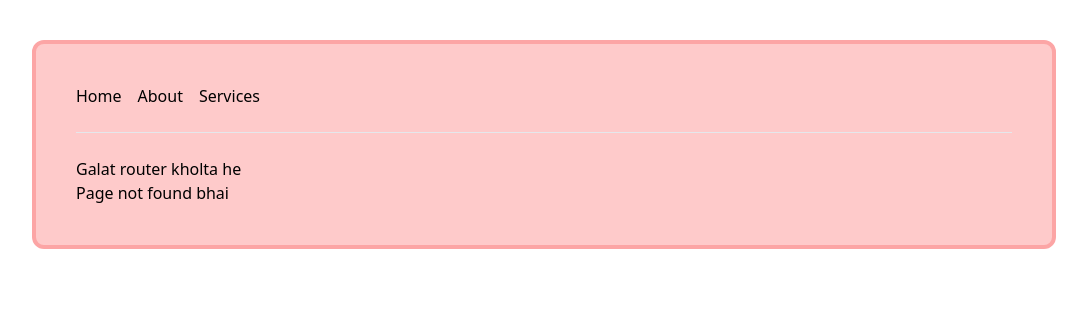
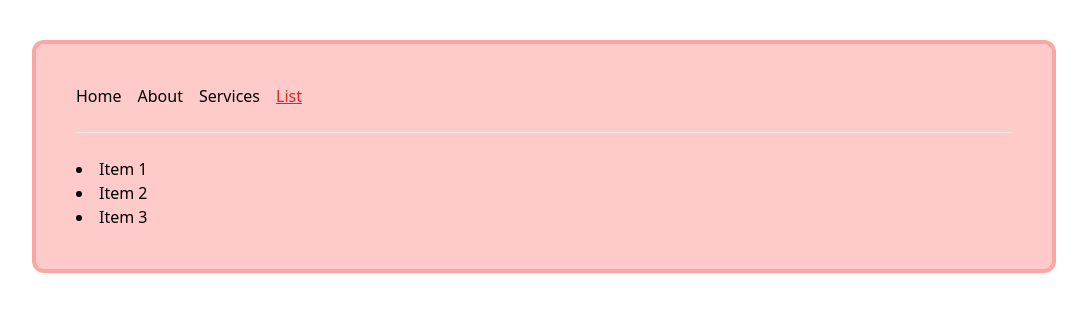
Before and after one commit to the-sahil-gupta/react_oct, a React (Vite) app: page /list in a window 1280 px wide. Before the commit this address had no page. Shown: the top 312 px of the page, without its empty margins (96-1183 px from the left). Built offline with nearby package versions, Linux system fonts and the light colour scheme.

Commit message:
parent child routing

```diff
--- a/src/App.jsx
+++ b/src/App.jsx
@@ -5,6 +5,8 @@ import Home from './components/Home';
 import About from './components/About';
 import Services from './components/Services';
 import Pagenotfound from './components/Pagenotfound';
+import List from './components/LIst';
+import ListItem from './components/Listitem';
 
 const App = () => {
 	return (
@@ -17,6 +19,8 @@ const App = () => {
 				<Route path="/" element={<Home />} />
 				<Route path="/about" element={<About />} />
 				<Route path="/services" element={<Services />} />
+				<Route path="/list" element={<List />} />
+				<Route path="/list/:i" element={<ListItem />} />
 				{/* for all the wild card routes "*" is used, and this last path should be written in the last of all routes */}
 				<Route path="*" element={<Pagenotfound />} />
 			</Routes>
--- /dev/null
+++ b/src/components/List.jsx
@@ -0,0 +1,25 @@
+import { Link } from 'react-router-dom';
+
+const List = () => {
+	return (
+		<div className="list-disc flex flex-col">
+			<li>
+				<Link to="/list/item1" className="list">
+					Item 1
+				</Link>
+			</li>
+			<li>
+				<Link to="/list/item2" className="list">
+					Item 2
+				</Link>
+			</li>
+			<li>
+				<Link to="/list/item3" className="list">
+					Item 3
+				</Link>
+			</li>
+		</div>
+	);
+};
+
+export default List;
--- /dev/null
+++ b/src/components/ListItem.jsx
@@ -0,0 +1,21 @@
+import { useLocation, useNavigate, useParams } from 'react-router-dom';
+
+const ListItem = () => {
+	const navigate = useNavigate();
+	const params = useParams();
+	// const location = useLocation(); // Abhi kaam nhi aayega baad me kaam aayega
+	// console.log(location); // search, hash, pathname
+
+	return (
+		<>
+			<h1 className="text-2xl">{params.i}</h1>
+			<button
+				onClick={() => navigate(-1)}
+				className="mt-4 py-2 px-4 bg-red-100 rounded">
+				Back
+			</button>
+		</>
+	);
+};
+
+export default ListItem;
--- a/src/components/Nav.jsx
+++ b/src/components/Nav.jsx
@@ -27,6 +27,14 @@ const Nav = () => {
 				to="/services">
 				Services
 			</NavLink>
+			<NavLink
+				style={(e) =>
+					e.isActive ? { textDecoration: 'underline' } : {}
+				}
+				className={(e) => (e.isActive ? 'text-red-600' : '')}
+				to="/list">
+				List
+			</NavLink>
 		</div>
 	);
 };
```
